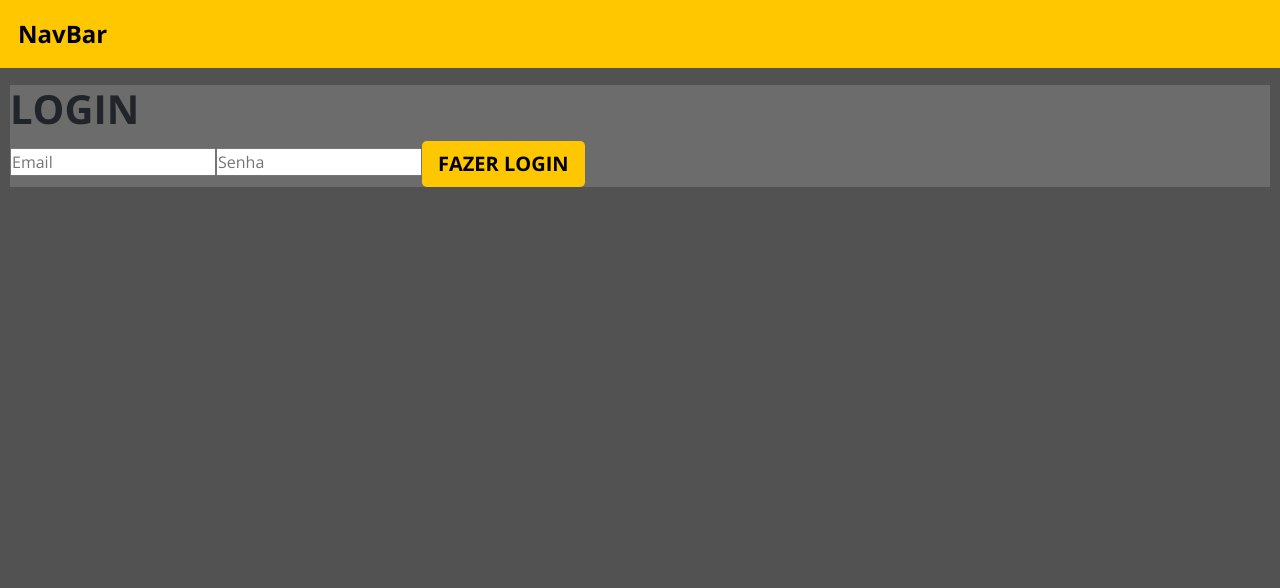
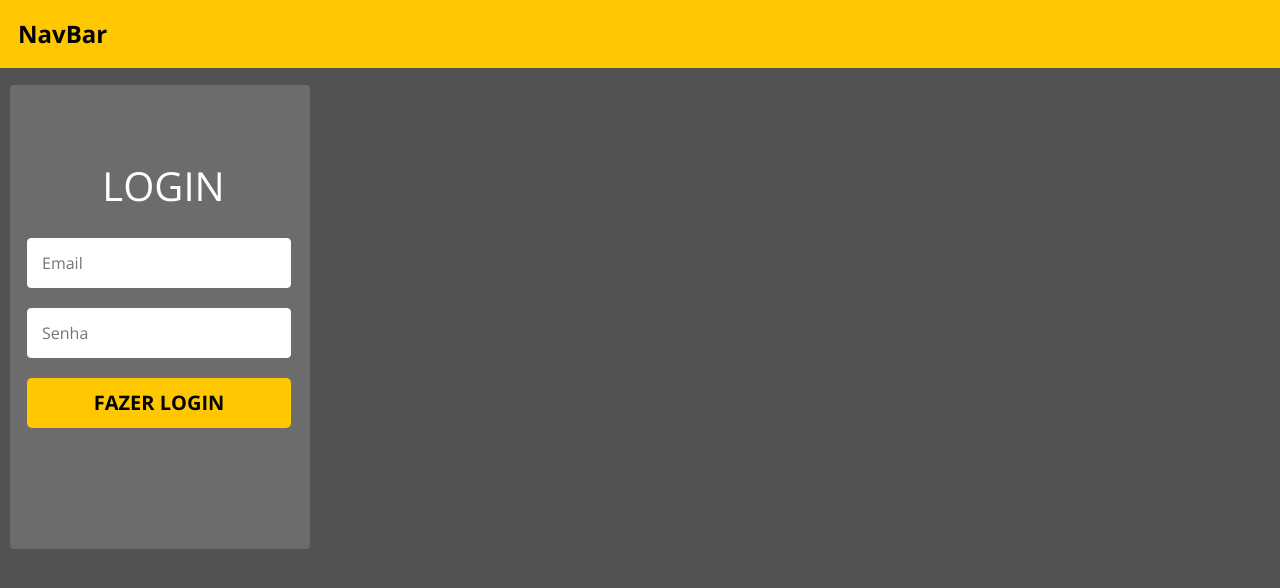
Before and after one commit to MarceloMachadoxD/TDDMovieFlixFrontend, a React (Create React App) app: page / in a window 1280 px wide. Shown: the top 588 px of the page. Built offline with nearby package versions, Linux system fonts and the light colour scheme; the HTML template or start-up script is replaced by a standard one.

Commit message:
Refactor LoginCard styles

```diff
--- a/src/components/LoginCard/styles.css
+++ b/src/components/LoginCard/styles.css
@@ -1,3 +1,32 @@
 .login-card {
-  background-color: #6C6C6C;
+  display: flex;
+  flex-direction: column;
+  align-items: center;
+  padding: 17px 10px 10px 17px;
+  background-color: #6c6c6c;
+  border-radius: 4px;
+  width: 300px;
+  height: 464px;
 }
+
+.login-card h1 {
+  padding-top: 60px;
+  padding-bottom: 20px;
+  color: #ffffff;
+  size: 36px;
+  font-weight: 400;
+}
+
+.login-card input {
+  padding-left: 14px;
+  border: 1px solid #fefefe;
+  margin-bottom: 20px;
+  width: 264px;
+  height: 50px;
+  border-radius: 4px;
+}
+
+.login-card button {
+  width: 264px;
+  height: 50px;
+}
```
